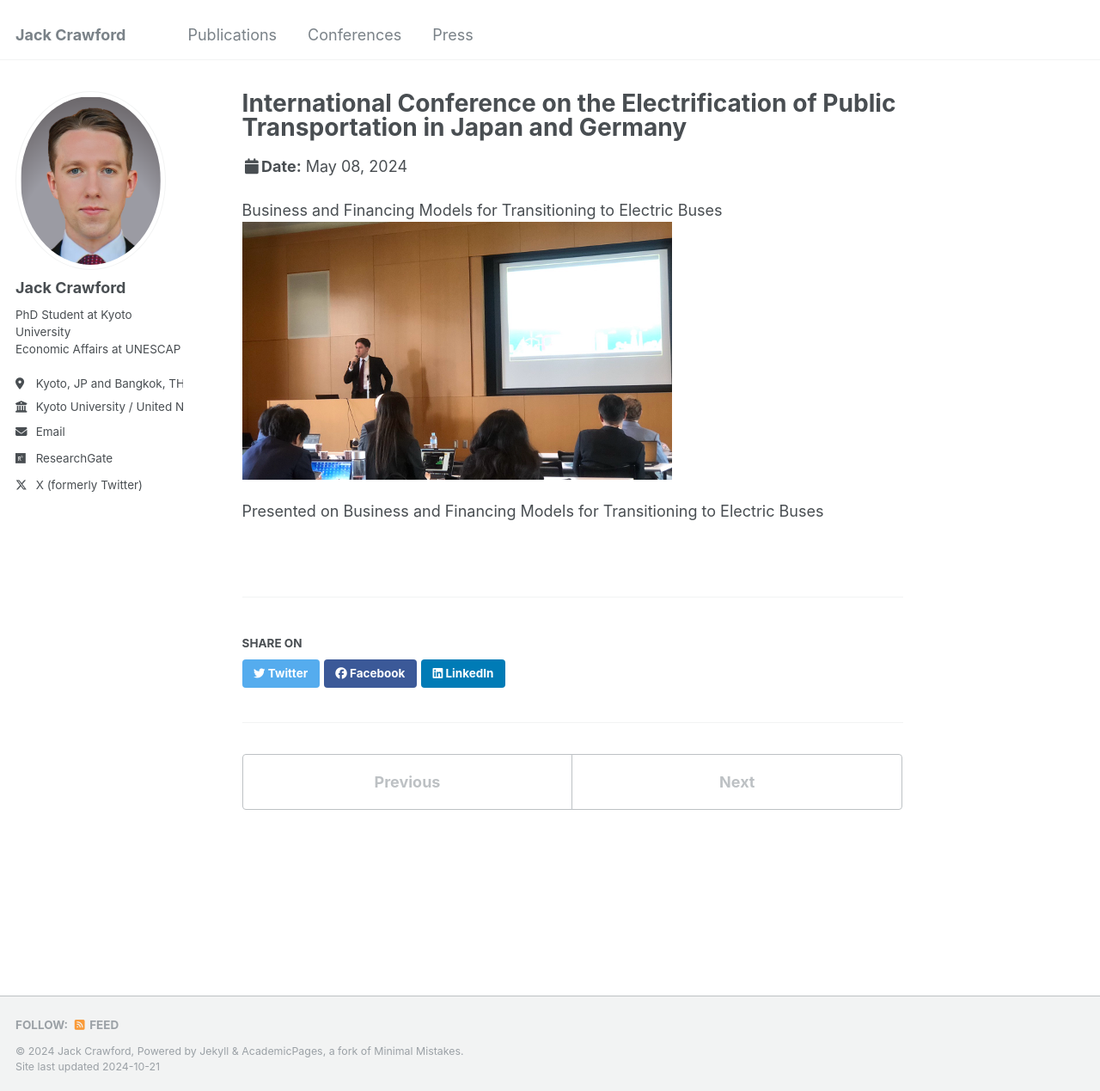
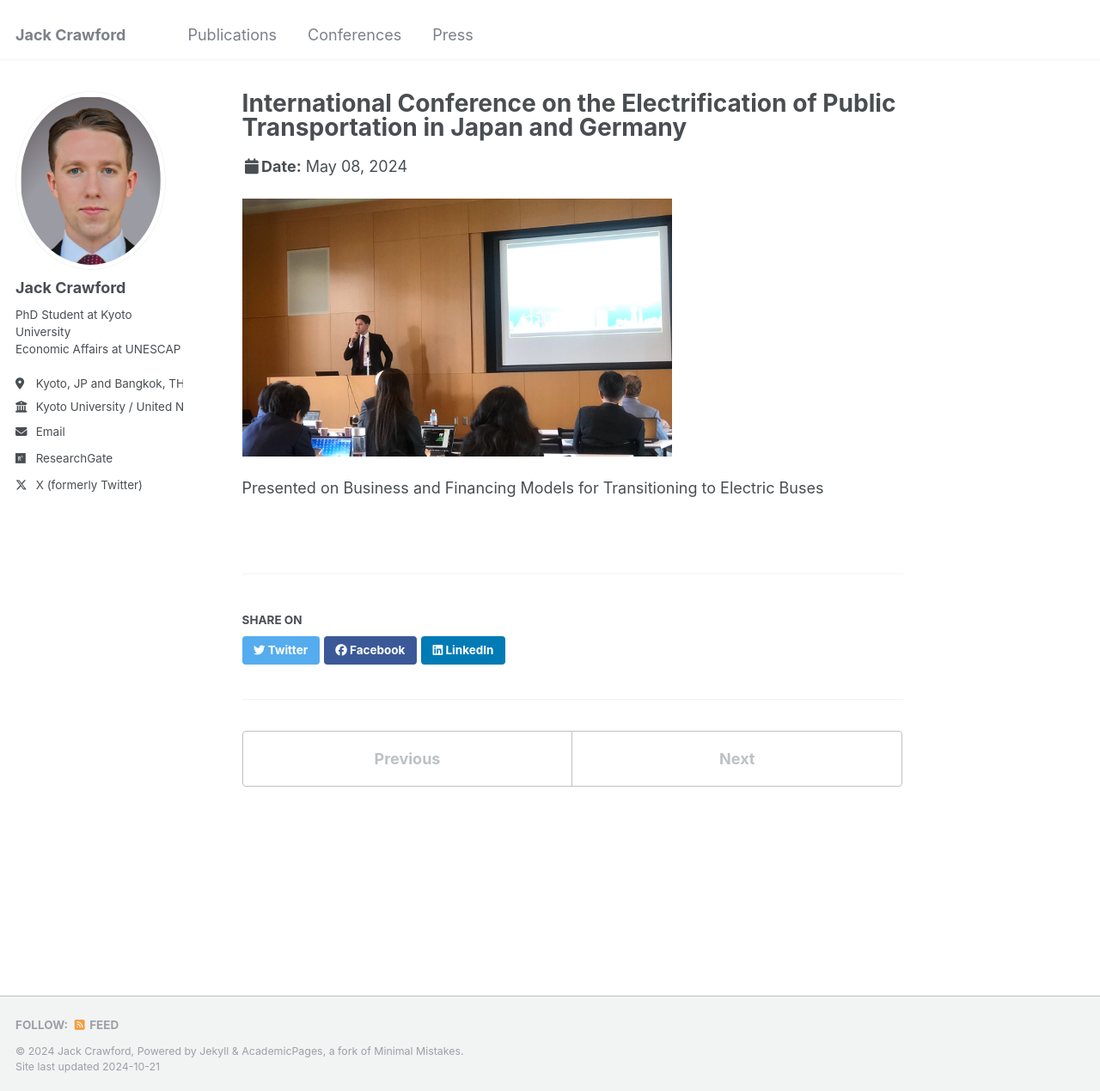
Before and after one commit to jackgcrawford/jackcrawford, a Jekyll site: the page built from _talks/2024-05-08-talk-1.md, in a window 1280 px wide and 1269 px high. Shown: the whole window at 86% size. Built offline with Jekyll 4.4.1, drawn with Linux system fonts in a browser that asks for light colours.

Commit message:
Update 2024-05-08-talk-1.md

```diff
--- a/_talks/2024-05-08-talk-1.md
+++ b/_talks/2024-05-08-talk-1.md
@@ -7,7 +7,6 @@ venue: "Kyoto University"
 date: 2024-05-08
 location: "Japan"
 ---
-Business and Financing Models for Transitioning to Electric Buses
 <img src=' /images/presentation1.png'>
 
 Presented on Business and Financing Models for Transitioning to Electric Buses
```
